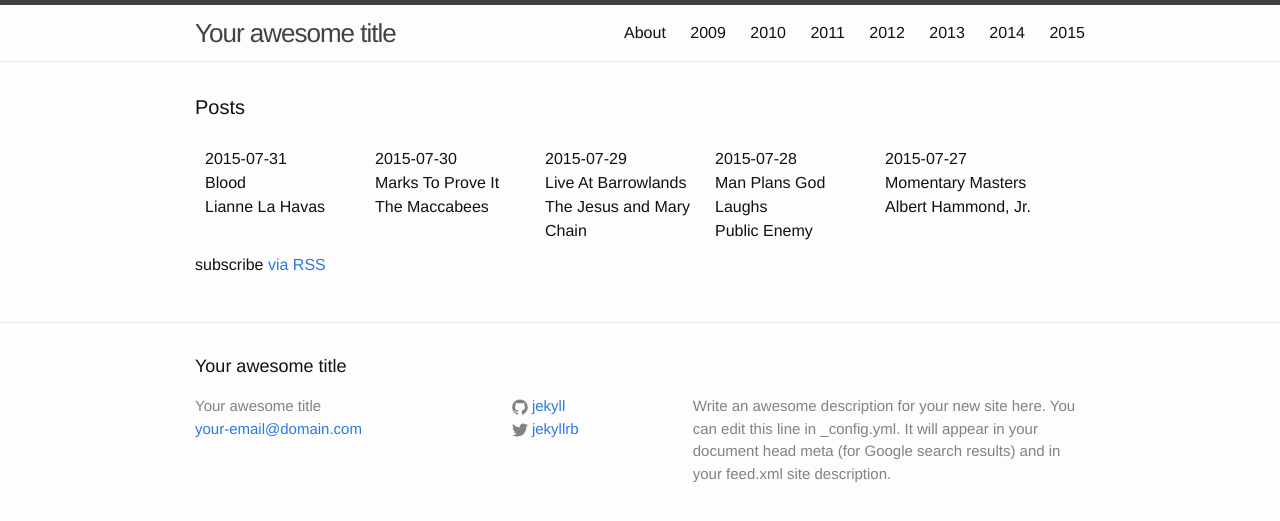
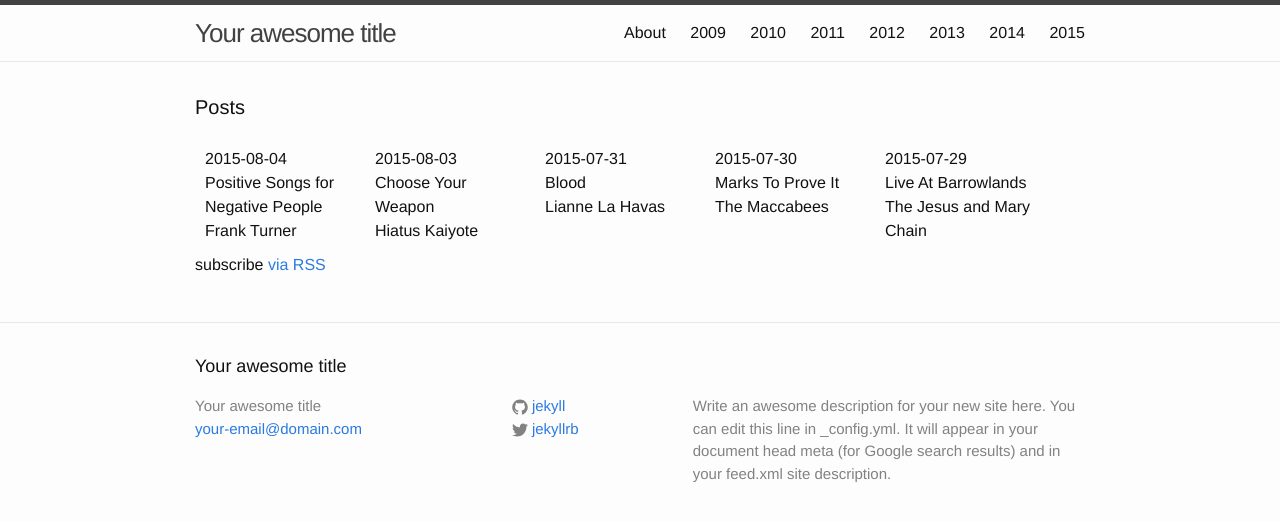
Before and after one commit to karaken12/bbc6musicaotd, a Jekyll site: the page built from site/index.html, in a window 1280 px wide. Shown: the top 521 px of the page. Built offline with Jekyll 4.4.1, drawn with Linux system fonts in a browser that asks for light colours.

Commit message:
Albums for 2015-08-03 and 2015-08-04.

```diff
--- a/site/_data/year/2015.yml
+++ b/site/_data/year/2015.yml
@@ -723,3 +723,12 @@
   title: Blood
   twitter: https://twitter.com/BBC6Music/status/627029876520919040
   spotify-id: 1Fh5Y8ldo4PIW8Ija51BRK
+- date: 2015-08-03
+  artist: Hiatus Kaiyote
+  title: Choose Your Weapon
+  twitter: https://twitter.com/BBC6Music/status/628206299902279680
+  spotify-id: 3qzmmmRmVBiOuMvrerfW4z
+- date: 2015-08-04
+  artist: Frank Turner
+  title: Positive Songs for Negative People
+  twitter: https://twitter.com/BBC6Music/status/628473630909952000
```
